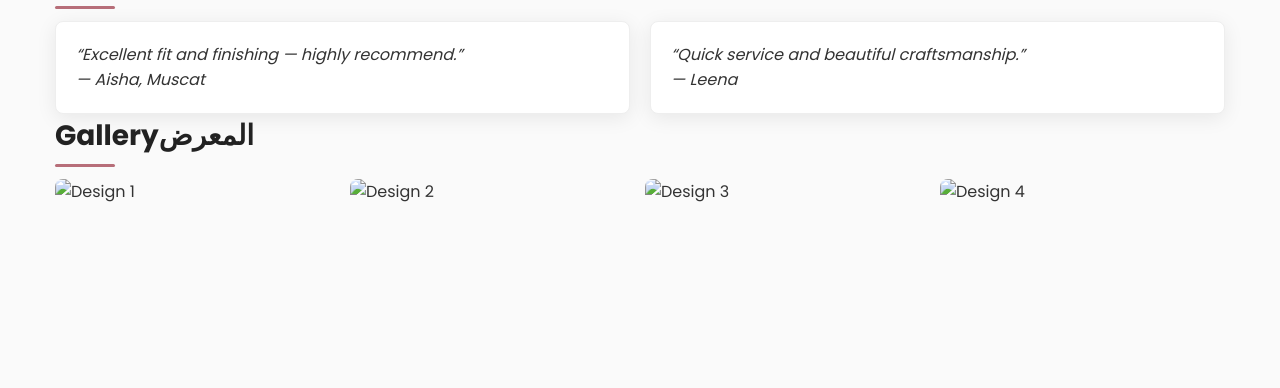
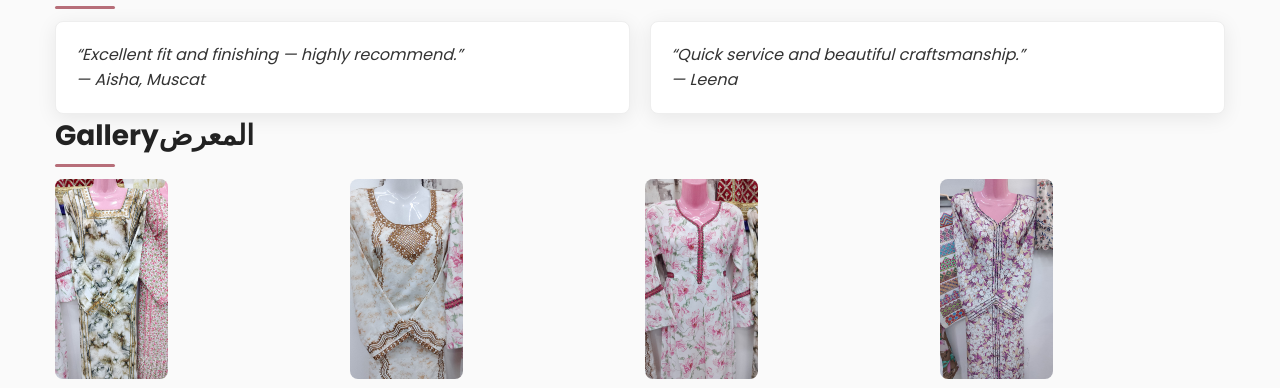
Before and after one commit to HST159075/Rawasi-tailor, a plain HTML site: page index.html in a window 1280 px wide. Shown: the part 1359-1747 px from the top of the page. Drawn offline with Linux system fonts and the light colour scheme; files whose address does not match are found by name.

Commit message:
Refactored image paths: moved assets/ to images/

```diff
--- a/index.html
+++ b/index.html
@@ -192,10 +192,10 @@
         <span class="lang-en">Gallery</span><span class="lang-ar ar-text">المعرض</span>
       </h2>
       <div class="gallery-grid">
-        <img src="assets/thumb1.jpg" alt="Design 1">
-        <img src="assets/thumb2.jpg" alt="Design 2">
-        <img src="assets/thumb3.jpg" alt="Design 3">
-        <img src="assets/thumb4.jpg" alt="Design 4">
+        <img src="images/thumb1.jpg" alt="Design 1">
+        <img src="images/thumb2.jpg" alt="Design 2">
+        <img src="images/thumb3.jpg" alt="Design 3">
+        <img src="images/thumb4.jpg" alt="Design 4">
       </div>
       <p style="text-align:center;margin-top:12px"><a href="gallery.html" class="btn-outline">View Full Gallery</a></p>
     </section>
```
Also changed, not shown: about.html (+2 -2 lines).
